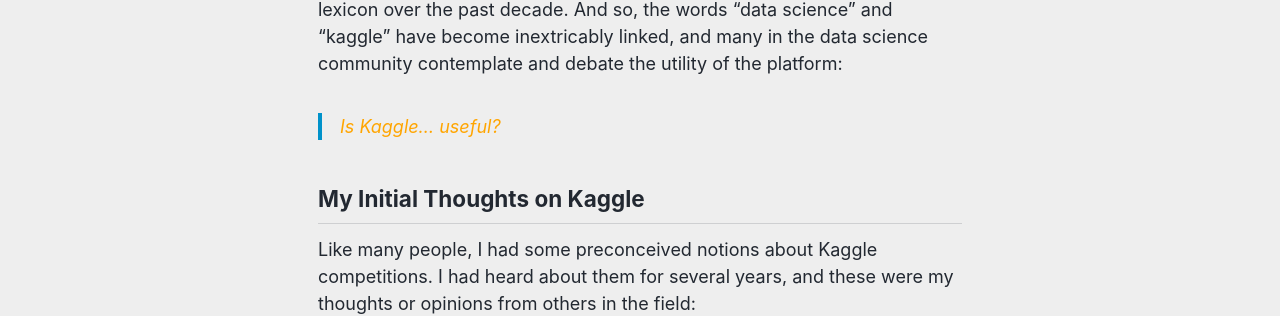
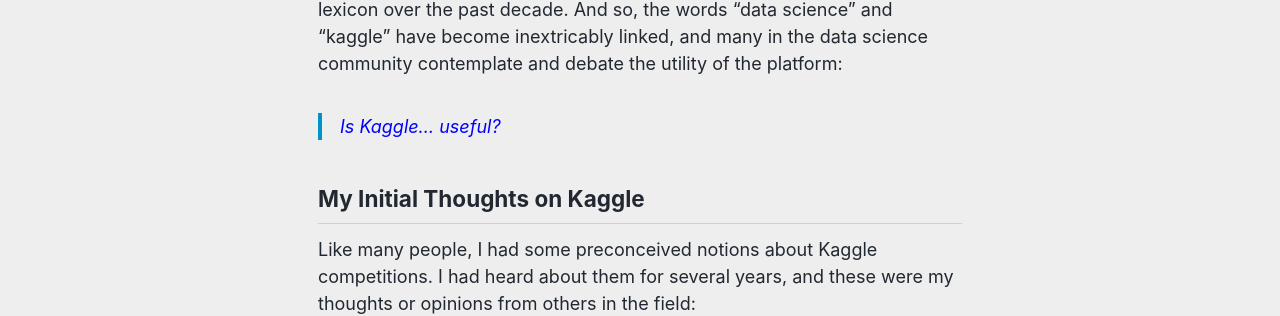
Before and after one commit to reshamas/reshamas.github.io, a Jekyll site: the page built from _posts/2018-04-19-to-kaggle-or-not.md, in a window 1280 px wide. Shown: the part 476-792 px from the top of the page. Built offline with Jekyll 4.4.1, drawn with Linux system fonts in a browser that asks for light colours.

Commit message:
Update 2018-04-19-to-kaggle-or-not.md

```diff
--- a/_posts/2018-04-19-to-kaggle-or-not.md
+++ b/_posts/2018-04-19-to-kaggle-or-not.md
@@ -2,7 +2,7 @@
 [Kaggle](https://www.kaggle.com/) is the most well known competition platform for **predictive modeling and analytics**.  The company was founded in 2010 in Melbourne, Australia, and a year later, it moved to San Francisco after receiving funding from Silicon Valley.  In 2017, it was acquired by Google.  Read more in [Interview with Anthony Goldbloom, CEO of Kaggle.](https://medium.com/implodinggradients/ama-with-anthony-goldbloom-ceo-of-kaggle-the-open-data-science-platform-6a2012538316)
 
 The term “data science” has gradually floated and elevated into the English lexicon over the past decade.  And so, the words “data science” and “kaggle” have become inextricably linked, and many in the data science community contemplate and debate the utility of the platform:
-> <a   style="color:orange; font:italic"><i>Is Kaggle... useful?</i></a>
+> <a   style="color:blue; font:italic"><i>Is Kaggle... useful?</i></a>
 
 ## My Initial Thoughts on Kaggle
 Like many people, I had some preconceived notions about Kaggle competitions.  I had heard about them for several years, and these were my thoughts or opinions from others in the field:
```
